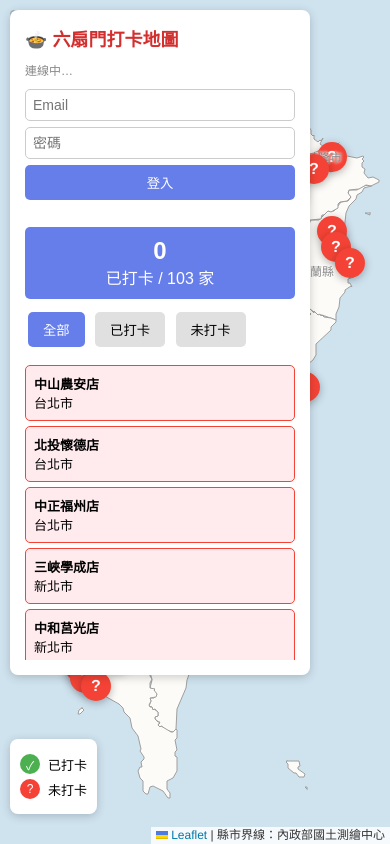
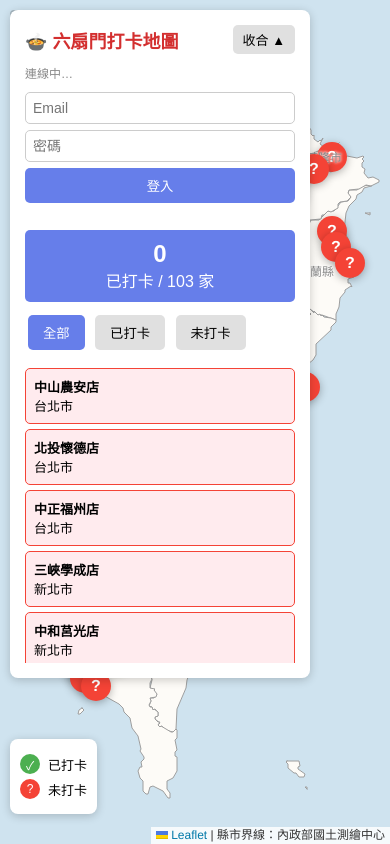
Before and after one commit to king77494/Restaurants-Branches-Map, a plain HTML site: page index.html in a window 390 px wide. Drawn offline with nearby package versions, Linux system fonts and the light colour scheme; no server answers.

Commit message:
Add collapsible panel on mobile

```diff
--- a/index.html
+++ b/index.html
@@ -194,13 +194,60 @@
         .hide-labels .county-label {
             display: none;
         }
+
+        .panel-header {
+            display: flex;
+            justify-content: space-between;
+            align-items: center;
+            gap: 10px;
+            margin-bottom: 10px;
+        }
+
+        .panel-header h2 {
+            margin-bottom: 0;
+        }
+
+        /* 收合按鈕只在手機上顯示 */
+        .panel-toggle {
+            display: none;
+            padding: 5px 10px;
+            border: none;
+            border-radius: 5px;
+            background: #e0e0e0;
+            cursor: pointer;
+            font-size: 13px;
+            white-space: nowrap;
+        }
+
+        @media (max-width: 768px) {
+            .panel-toggle {
+                display: block;
+            }
+
+            .info-box.collapsed .panel-body {
+                display: none;
+            }
+
+            .info-box.collapsed .panel-header {
+                margin-bottom: 0;
+            }
+
+            .info-box.collapsed {
+                padding: 10px 15px;
+            }
+        }
     </style>
 </head>
 <body>
     <div id="map"></div>
 
-    <div class="info-box">
+    <div class="info-box" id="info-box">
+        <div class="panel-header">
             <h2>🍲 六扇門打卡地圖</h2>
+            <button class="panel-toggle" id="panel-toggle" onclick="togglePanel()" aria-expanded="true">收合 ▲</button>
+        </div>
+
+        <div class="panel-body">
             <div class="sync-state" id="sync-state">連線中…</div>
 
             <div class="auth-box">
@@ -230,6 +277,7 @@
 
             <button class="clear-btn" id="clear-btn" onclick="clearAll()" style="display:none;">清空紀錄</button>
         </div>
+    </div>
 
     <div class="legend">
         <div class="legend-item">
@@ -241,6 +289,30 @@
             <span>未打卡</span>
         </div>
     </div>
+
+    <script>
+        // 手機版面板收合；狀態記在這台裝置上，下次打開維持一樣
+        function setPanelCollapsed(collapsed) {
+            const box = document.getElementById('info-box');
+            const btn = document.getElementById('panel-toggle');
+            box.classList.toggle('collapsed', collapsed);
+            btn.textContent = collapsed ? '展開 ▼' : '收合 ▲';
+            btn.setAttribute('aria-expanded', String(!collapsed));
+            try { localStorage.setItem('panelCollapsed', collapsed ? '1' : '0'); } catch (e) {}
+        }
+
+        function togglePanel() {
+            setPanelCollapsed(!document.getElementById('info-box').classList.contains('collapsed'));
+        }
+
+        function isMobile() {
+            return window.matchMedia('(max-width: 768px)').matches;
+        }
+
+        try {
+            if (localStorage.getItem('panelCollapsed') === '1') setPanelCollapsed(true);
+        } catch (e) {}
+    </script>
 
     <script type="module">
         import { initializeApp } from 'https://www.gstatic.com/firebasejs/12.19.0/firebase-app.js';
@@ -374,6 +446,8 @@
                 item.className = `store-item ${isVisited ? 'visited' : 'unvisited'}`;
                 item.innerHTML = `<strong>${store.name}</strong><br>${store.region}`;
                 item.onclick = () => {
+                    // 手機上點選分店後自動收合面板，讓地圖不被擋住
+                    if (isMobile()) setPanelCollapsed(true);
                     map.flyTo([store.lat, store.lon], 13);
                     markers[i].openPopup();
                 };
```
Lines whose indentation alone changed are shown as unchanged.
